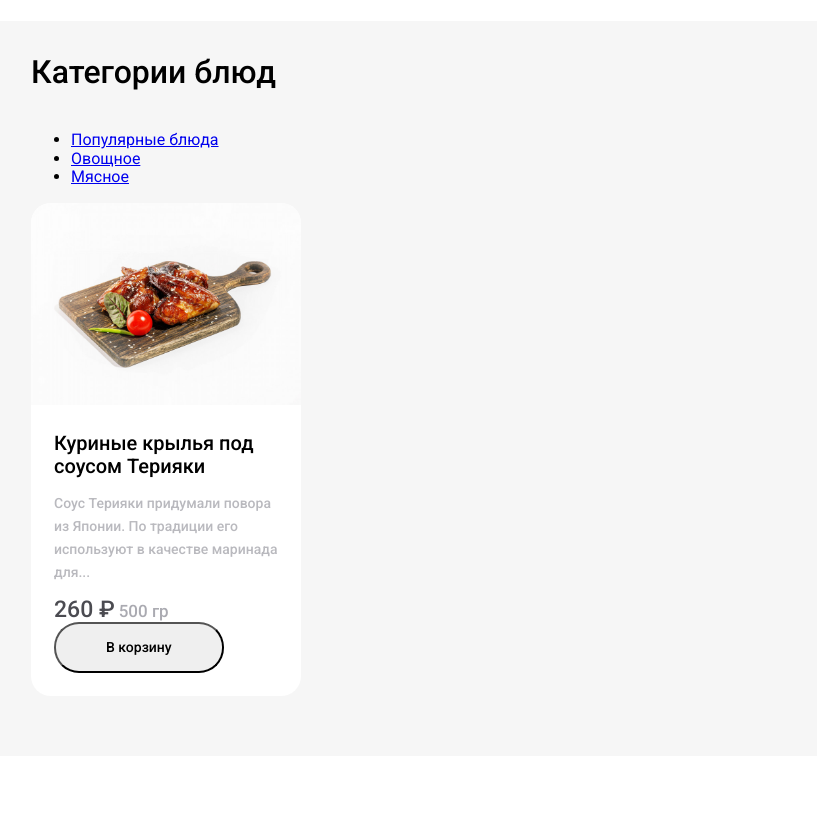
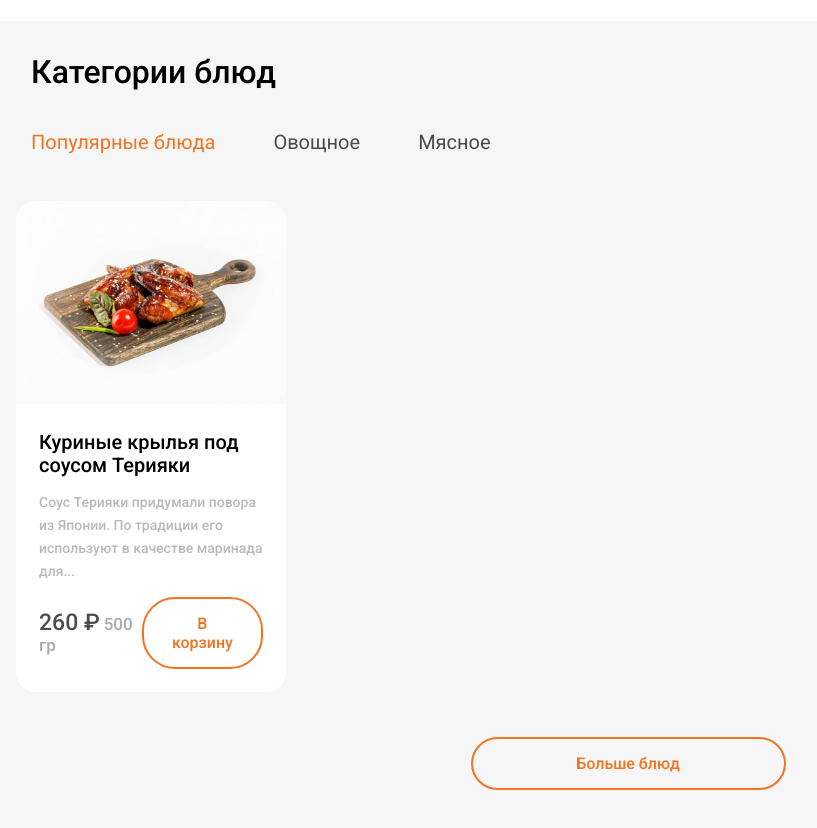
Before and after one commit to korvet88/endex_eda, a plain HTML site: page src/index.html in a window 1280 px wide. Shown: the part 1680-2508 px from the top of the page, without its empty margins (12-829 px from the left). Before the commit the page ends 2436 px from the top, so only its background shows below. Drawn offline with Linux system fonts and the light colour scheme.

Commit message:
Одна карточка с заявкой

```diff
--- a/src/css/style.css
+++ b/src/css/style.css
@@ -1,18 +1,22 @@
 * {
   box-sizing: border-box;
 }
+
 body {
   font-family: "Roboto", sans-serif;
 }
+
 .container {
   max-width: 1194px;
   margin: auto;
 }
+
 .header {
   display: flex;
   align-items: center;
   padding: 10px 0px;
 }
+
 .search-form {
   margin-left: 76px;
   background: rgba(238, 238, 238, 0.71);
@@ -22,6 +26,7 @@ body {
   flex-grow: 1;
   position: relative;
 }
+
 .search-input {
   background-color: transparent;
   border: none;
@@ -31,6 +36,7 @@ body {
   padding-top: 13px;
   padding-bottom: 13px;
 }
+
 .search-button {
   background-color: transparent;
   border: none;
@@ -42,9 +48,11 @@ body {
   padding-right: 18px;
   cursor: pointer;
 }
+
 .auth {
   margin-left: auto;
 }
+
 .login {
   background: #ebebeb;
   border-radius: 50px;
@@ -55,6 +63,7 @@ body {
   line-height: 16px;
   color: #000000;
 }
+
 .shoping-card {
   position: relative;
   text-decoration: none;
@@ -67,11 +76,12 @@ body {
   justify-content: center;
   margin-left: 30px;
 }
+
 .shoping-counter {
   position: absolute;
   right: 0;
   bottom: 0;
-  background-color:  #FFAF19;
+  background-color: #FFAF19;
   font-size: 8px;
   line-height: 9px;
   color: #000000;
@@ -79,6 +89,7 @@ body {
   padding: 5px;
   border-radius: 50%;
 }
+
 .slide {
   position: relative;
   border-radius: 20px;
@@ -88,14 +99,17 @@ body {
   align-items: center;
   padding: 100px;
 }
+
 .slide-text-light {
   background-color: grey;
   color: #fff;
 }
+
 .slide-content {
   position: relative;
   max-width: 400px;
 }
+
 .slide-title {
   margin-top: 0;
   margin-bottom: 15px;
@@ -103,20 +117,24 @@ body {
   font-size: 50px;
   line-height: 51px;
 }
+
 .slide-text {
   font-weight: bold;
   font-size: 16px;
   line-height: 23px;
   margin-bottom: 30px;
 }
+
 .button-primary {
   background-color: #F47322;
   color: #fff;
 }
+
 .button-defolt {
   background-color: #fff;
   color: #5F5F61;
 }
+
 .button {
   border-radius: 25px;
   padding: 12px 50px;
@@ -126,11 +144,13 @@ body {
   font-size: 14px;
   line-height: 23px;
 }
+
 .slide-summer {
   background-image: url('../img/summer.png');
   background-repeat: no-repeat;
   background-size: cover;
 }
+
 .slide:before {
   content: '';
   position: absolute;
@@ -142,6 +162,7 @@ body {
   height: 100%;
   background: linear-gradient(90deg, rgba(0, 0, 0, 0.43) 40.45%, rgba(0, 0, 0, 0) 100%);
 }
+
 .promo {
 
   padding-top: 50px;
@@ -150,6 +171,7 @@ body {
   justify-content: space-between;
   margin: -20px;
 }
+
 .card {
   flex: 50%;
   margin: 20px;
@@ -164,6 +186,7 @@ body {
   justify-content: space-between;
   flex-grow: 1;
 }
+
 .card:before {
   z-index: -1;
   content: "";
@@ -174,9 +197,11 @@ body {
   height: 100%;
   background: linear-gradient(0deg, rgba(0, 0, 0, 0.3), rgba(0, 0, 0, 0.3));
 }
+
 .card-text-light {
   color: #fff;
 }
+
 .card-title {
   margin-top: 4px;
   margin-bottom: 21px;
@@ -185,6 +210,7 @@ body {
   font-size: 24px;
   line-height: 23px;
 }
+
 .card-description {
   font-style: normal;
   font-weight: 500;
@@ -192,6 +218,7 @@ body {
   line-height: 23px;
   max-width: 200%;
 }
+
 .card-price {
   display: block;
   font-weight: 500;
@@ -199,6 +226,7 @@ body {
   line-height: 23px;
   margin-bottom: 8px;
 }
+
 .card-delivery {
   display: block;
   font-weight: 500;
@@ -206,6 +234,7 @@ body {
   line-height: 23px;
   margin-bottom: 25px;
 }
+
 .card-image {
   position: absolute;
   left: 0;
@@ -215,6 +244,7 @@ body {
   z-index: -1;
   object-fit: cover;
 }
+
 .section-title {
   font-weight: 500;
   font-size: 32px;
@@ -222,14 +252,17 @@ body {
   margin-top: 0;
   margin-bottom: 47px;
 }
+
 .delivery-week {
   padding: 100px 0px;
 }
+
 .delivery-cards {
   display: flex;
   flex-wrap: wrap;
   margin: -15px;
 }
+
 .delivery-card {
   margin: 15px;
   position: relative;
@@ -238,11 +271,13 @@ body {
   border-radius: 18px;
   overflow: hidden;
 }
+
 .delivery-image {
   width: 100%;
   height: 100%;
   object-fit: cover;
 }
+
 .delivery-tag {
   position: absolute;
   left: 10px;
@@ -255,58 +290,99 @@ body {
 
   padding: 5px 10px;
 }
+
 .tag-health {
   background-color: #D0FD89;
   color: #49494F;
 }
+
 .tag-ved {
   background-color: #AEBC41;
   color: #fff;
 }
+
 .tag-meet {
   background-color: #B86B78;
   color: #fff;
 }
+
 .tag-berd {
   background-color: #D68334;
   color: #fff;
 }
+
 .tag-fish {
   background-color: #CD6255;
   color: #fff;
 }
+
 .tag-child {
   background-color: #FFFDBF;
   color: #49494F;
 }
+
 .tag-dead {
   background-color: #F6FDC8;
   color: #49494F;
 }
+
 .tag-party {
   background-color: #FEF7FE;
   color: #49494F;
 }
+
 .section-grey {
   background-color: #F6F6F6;
 }
+
 .category {
   padding-top: 40px;
   padding-bottom: 60px;
 }
+
+.tabs {
+  display: flex;
+  margin: 0;
+  list-style-type: none;
+  padding: 0;
+  padding-bottom: 62px;
+  margin-right: 58px;
+}
+
+.tabs-link {
+  font-size: 20px;
+  line-height: 23px;
+  text-decoration: none;
+  color: #49494F;
+  margin-right: 58px;
+}
+
+.tabs-link.active {
+  color: #F37321;
+}
+
+.tabs-content {
+  display: flex;
+  margin: -15px;
+
+}
+
 .tabs-card {
   max-width: 270px;
   border-radius: 20px;
   overflow: hidden;
   background-color: #fff;
 }
+
 .tabs-image {
   max-width: 100%;
   overflow: hidden;
 }
+
 .tabs-card-content {
   padding: 23px;
 }
+
 .tabs-title {
   margin-top: 0px;
   margin-bottom: 13px;
@@ -315,6 +391,7 @@ body {
   font-size: 20px;
   line-height: 23px;
 }
+
 .tabs-description {
   font-style: normal;
   font-weight: 500;
@@ -322,6 +399,13 @@ body {
   line-height: 23px;
   color: #B9B9BE;
 }
+
+.tabs-info {
+  display: flex;
+  align-items: center;
+  justify-content: space-between;
+}
+
 .tabs-price {
   font-style: normal;
   font-weight: 500;
@@ -329,11 +413,31 @@ body {
   line-height: 23px;
   color: #4B4B51;
 }
+
 .tabs-weight {
   font-style: normal;
   font-weight: 500;
   font-size: 17px;
   line-height: 20px;
   color: #AAAAB1;
+}
 
+.button-outline {
+  display: block;
+  background-color: transparent;
+  padding: 15px 25px;
+  border: 2px solid #F37321;
+  box-sizing: border-box;
+  border-radius: 33px;
+  font-weight: 500;
+  font-size: 16px;
+  line-height: 19px;
+  color: #F37321;
 }
+
+.button-center {
+  display: block;
+  margin: auto;
+  margin-top: 60px;
+  width: 315px;
+}
--- a/src/index.html
+++ b/src/index.html
@@ -155,7 +155,7 @@
                 <h2 class="section-title">Категории блюд</h2>
                 <ul class="tabs">
                     <li class="tabs-item">
-                        <a href="#" class="tabs-link">Популярные блюда</a>
+                        <a href="#" class="tabs-link active">Популярные блюда</a>
                     </li>
                     <li class="tabs-item">
                         <a href="#" class="tabs-link">Овощное</a>
@@ -188,6 +188,7 @@
                     <!-- /.tabs-card -->
                 </div>
                 <!-- /.tabs-content -->
+                <button class="button-outline button-center">Больше блюд</button>
             </div>
             <!-- /.container -->
         </section>
```
